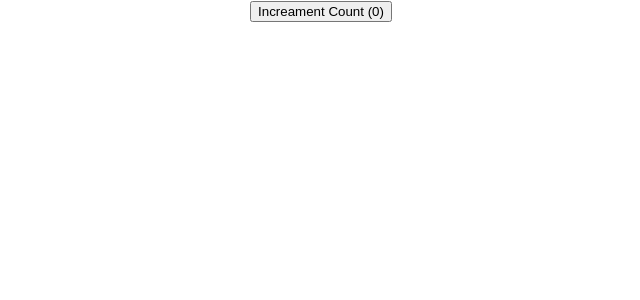
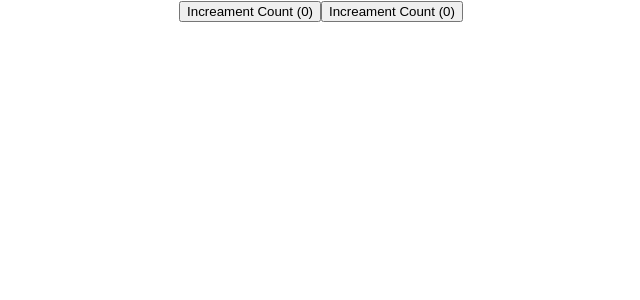
Before and after one commit to Christoph33one/React-hooks, a React (Create React App) app in the folder my-app/: page / in a window 1280 px wide. Shown: the top 300 px of the page, without its empty margins (319-959 px from the left). Built offline with nearby package versions, Linux system fonts and the light colour scheme.

Commit message:
used the useEffect and to seprate each effect. For better proformance methods

```diff
--- a/my-app/src/components/UseEffectCounter.js
+++ b/my-app/src/components/UseEffectCounter.js
@@ -3,8 +3,17 @@
 function UseEffectCounter() {
     const [count, setCount] = useState(0);
     useEffect(() => {
+        console.log('count 1 effect')
         document.title = count;
-    });
+    },[count]);
+    const [count2, setCount2] = useState(0);
+    // using the setCount to sepperate the orginal count from the new count (count2)!
+    // remember the useEffecet will run in every render, which will slow an app down. creating a seperate count, the counts with the useEffect
+    // will help with preformance as it will onky render single counts when needed!
+    useEffect(() => {
+        console.log('count 2 effect 2')
+        document.title = count;
+    },[count2]);
     return (
     <div>
         <button onClick={
@@ -12,9 +21,15 @@
         }>
             Increament Count ({count})
         </button>
+        <button onClick={
+            () => setCount2(count2 => count2 + 1)
+        }>
+            Increament Count ({count2})
+        </button>
     </div>
   )
 }
-
+// use the useEffect hook to run code on every render in functional components.
+// useEffect refractors code.
 
 export default UseEffectCounter
```
